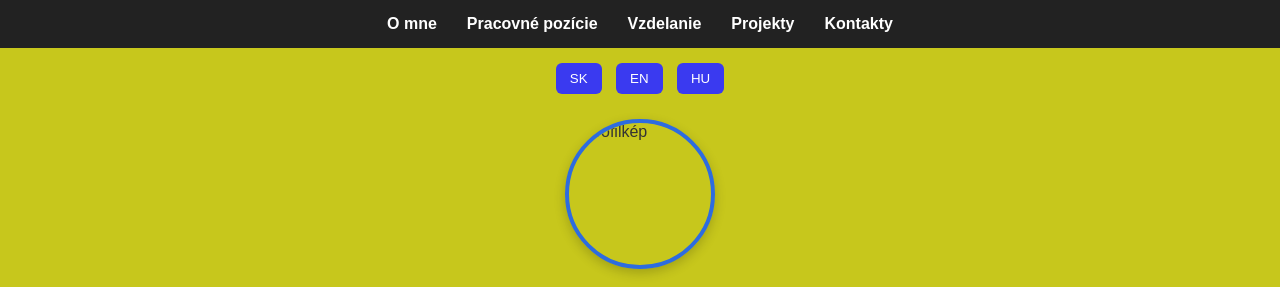
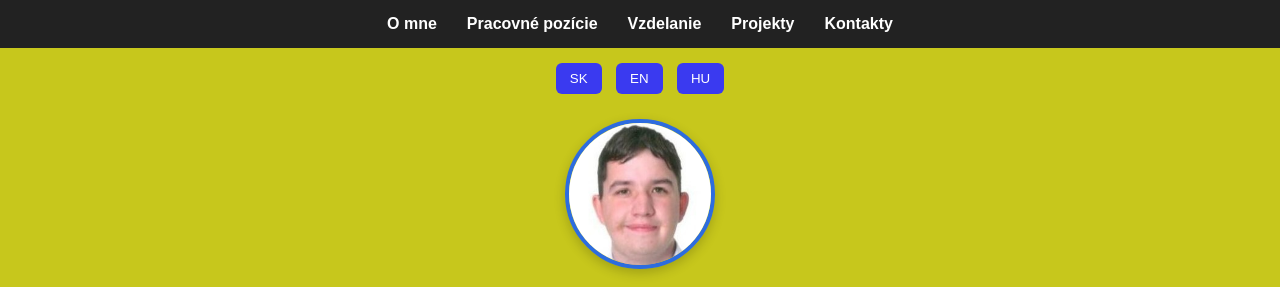
Before and after one commit to topertz/Portfolio, a plain HTML site: page index.html in a window 1280 px wide. Shown: the top 287 px of the page. Drawn offline with Linux system fonts and the light colour scheme.

Commit message:
Update index.html

```diff
--- a/index.html
+++ b/index.html
@@ -22,7 +22,7 @@
         <button class="language" onclick="setLang('en')">EN</button>
         <button class="language" onclick="setLang('hu')">HU</button>
     </div>
-    <img class="profile-img" src="images/profil.jpg" alt="Profilkép">
+    <img class="profile-img" src="images/profile.jpg" alt="Profilkép">
     <h1 id="title">Pozdravujem Vás! <br> Tu je Mgr. Márk Kovács!</h1>
     <p id="about">
        Som začínajúci softvérový vývojár, ktorý sa chce rozvíjať v rôznych oblastiach programovania. Momentálne sa okrem webového vývoja venujem aj základom Pythonu,
```
